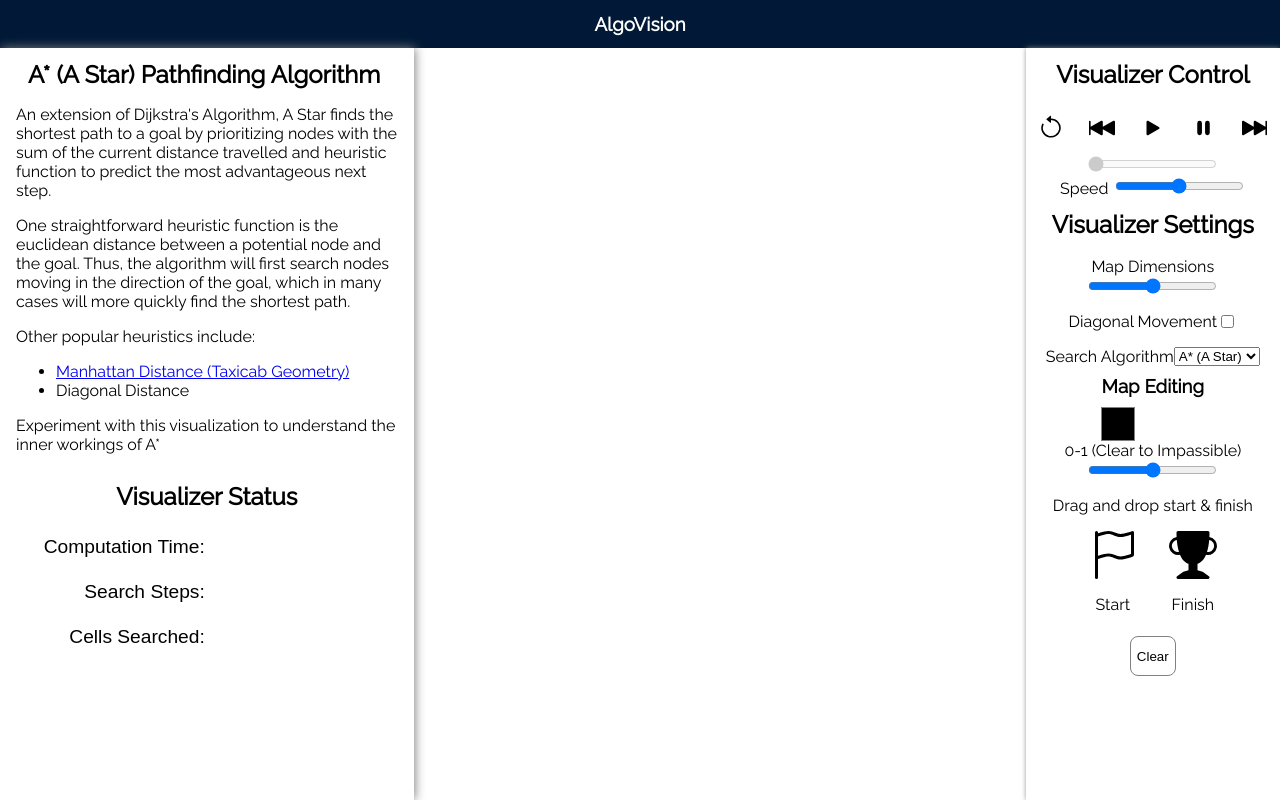
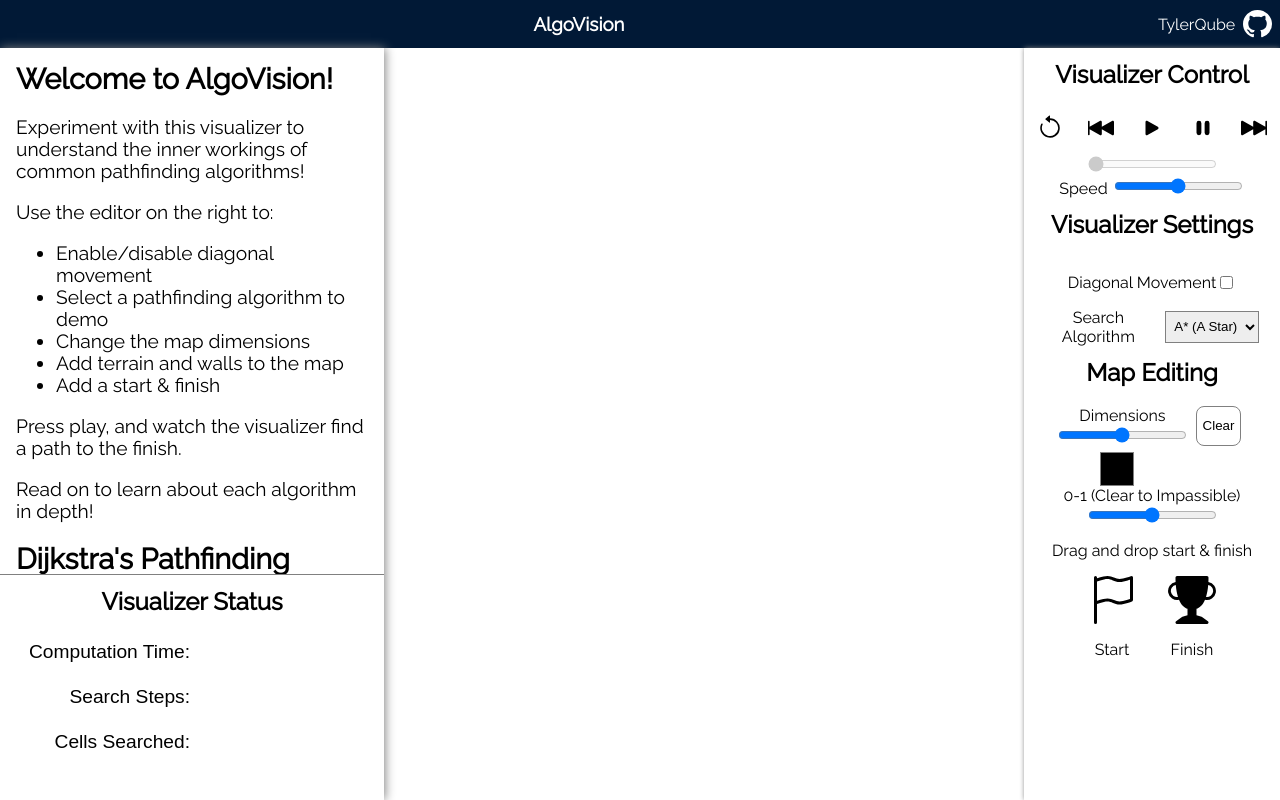
Before and after one commit to TylerQube/AlgoVis, a website: page public/index.html in a window 1280 px wide. Drawn offline with Linux system fonts and the light colour scheme.

Commit message:
Update landing page. Add algorithm descriptions. Reorganize editor controls.

```diff
--- a/public/css/algo-vis.css
+++ b/public/css/algo-vis.css
@@ -66,6 +66,10 @@
   color: red;
 }
 
+#vis-stats {
+  border-top: 1px solid gray;
+}
+
 #vis-stats table {
   font-size: 1.2em;
   font-family:Arial, Helvetica, sans-serif;
@@ -83,3 +87,14 @@
 #vis-stats td p {
   margin: 0.5em 0;
 }
+
+#algo-control {
+  padding: 0;
+}
+
+#algo-text {
+  height: 70%;
+  overflow-y: scroll;
+  padding: 0 1rem;
+  font-size: 120%;
+}
--- a/public/css/style.css
+++ b/public/css/style.css
@@ -18,6 +18,11 @@ html, body {
   display: flex;
   justify-content: center;
   align-items: center;
+}
+
+.flex-row-spread {
+  align-items: center;
+  justify-content: space-between;
 }
 
 .flex-col-start {
@@ -86,6 +91,21 @@ html, body {
   height: 100%;
 }
 
+#github-icon {
+  width: 1.8em;
+  margin: 0 0.5em;
+}
+
+#github-link {
+  text-decoration: none;
+  cursor:pointer;
+  color: white;
+}
+
+.icon-white {
+  color:white;
+}
+
 .btn:disabled {
   cursor: not-allowed;
 }
@@ -95,7 +115,7 @@ fieldset {
 }
 
 h1, h2, h3, h4, h5, h6 {
-  margin: 0.5em;
+  margin: 0.5em 0;
 }
 
 img#finish-icon, img#start-icon {
@@ -103,3 +123,15 @@ img#finish-icon, img#start-icon {
   height: 48px;
   cursor: grab;
 }
+
+select {
+  padding: 0.5em 0.3em;
+  border: none;
+  background-color: #eeeeee;
+  border: 1px solid gray;
+  margin: 0 0.5em;
+}
+
+option {
+  padding: 0.5em 0.3em;
+}
--- a/public/index.html
+++ b/public/index.html
@@ -2,22 +2,80 @@
 <html>
   <head>
     <title>AlgoVision</title>
+    <link rel="icon" href="./resources/eyecon.png">
     <link href='https://fonts.googleapis.com/css?family=Raleway' rel='stylesheet'>
     <link rel="stylesheet" href="./css/style.css">
     <link rel="stylesheet" href="./css/spacing.css">
     <link rel="stylesheet" href="./css/algo-vis.css">
   </head>
   <body class="flex-col">
-    <header class="header flex-col  flex-center">
+    <header class="header flex-row flex-row-spread">
+      <div></div>
       <h3>AlgoVision</h3>
+      <div>
+        <a id="github-link" target="_blank" href="https://github.com/TylerQube/AlgoVis" class="flex-row flex-center">
+          <p>TylerQube</p>
+          <img id="github-icon" class="icon-white" src="./resources/github.svg"/>
+        </a>
+      </div>
     </header>
     <main id="main-cont" class="flex-row m0">
       <article id="algo-control" class="even-two-col m0 col-left">
+        <div id="algo-text">
+          <div>
+            <h2>Welcome to AlgoVision!</h2>
+            <p>
+              Experiment with this visualizer to understand the inner workings of
+              common pathfinding algorithms!
+            </p>
+            <p>
+              Use the editor on the right to:
+            </p>
+            <ul>
+              <li>Enable/disable diagonal movement</li>
+              <li>Select a pathfinding algorithm to demo</li>
+              <li>Change the map dimensions</li>
+              <li>Add terrain and walls to the map</li>
+              <li>Add a start & finish</li>
+            </ul>
+            <p>
+              Press play, and watch the visualizer find a path to the finish.<br>
+            </p>
+            <p>Read on to learn about each algorithm in depth!</p>
+          </div>
+          <div>
+            <h2>Dijkstra's Pathfinding Algorithm</h2>
+            <p>
+              One of the earliest published pathfinding algorithms, computer scientist
+              Edsger W. Dijkstra thought up his algorithm in 1956.
+            </p>
+            <p>
+              Given a graph of traversable nodes, Dijkstra's algorithm determines the
+              shortest path between any two nodes.
+            </p>
+            <p>
+              Each iteration, the algorithm selects the next node to explore based on
+              the node with the least total "cost" from the start node, which might
+              be represented in units of time or distance.
+            </p>
+            <p>
+              One weakness of Dijkstra's algorithm is ignorance of which nodes are
+              closer in cost to the finish node.
+            </p>
+            <p>
+              For example, if a graph consists of hundreds of nodes with low costs
+              in the opposite direction as the finish, many of them will be explored
+              before moving in the correct direction.
+            </p>
+            <p>
+              The shortest path will still be found, but in an unnecessarily slow manner.
+            </p>
+          </div>
           <div>
             <h2>A* (A Star) Pathfinding Algorithm</h2>
             <p>
-            An extension of Dijkstra's Algorithm, A Star finds the shortest path
-            to a goal by prioritizing nodes with the sum of the current distance
+              An extension of Dijkstra's Algorithm, A Star addresses its predecessor's weakness
+              by prioritizing nodes with the sum of the current distance
               travelled and heuristic function to predict the most advantageous next step.
             </p>
             <p>
@@ -30,7 +88,7 @@
               <li><a href="https://en.wikipedia.org/wiki/Taxicab_geometry" target="_blank">Manhattan Distance (Taxicab Geometry)</a></li>
               <li>Diagonal Distance</li>
             </ul>
-          <p>Experiment with this visualization to understand the inner workings of A*</p>
+          </div>
         </div>
         <div id="vis-stats" class="flex-col flex-center">
           <h2>Visualizer Status</h2>
@@ -75,9 +133,6 @@
         <h2>Visualizer Settings</h2>
         <form id="vis-settings" disabled="disabled">
           <fieldset id="vis-settings-fieldset" class="flex-col">
-            <label for="vis-dimensions">Map Dimensions</label>
-            <input id="dimensions-slider" name="vis-dimensions" type="range" min="4" max="24" step="1"/>
-            <label for="vis-dimensions" id="grid-size-counter"></label>
             <div class="flex-row m1">
               <label for="diagonal-movement-checkbox">Diagonal Movement</label>
               <input name="diagonal-movement-checkbox" id="diagonal-movement-checkbox" type="checkbox"/>
@@ -90,7 +145,15 @@
                 <option value="greedy">Greedy</option>
               </select>
             </div>
-            <h3>Map Editing</h3>
+            <h2>Map Editing</h2>
+            <div class="flex-row flex-center">
+              <div class="flex-col">
+                <label for="vis-dimensions">Dimensions</label>
+                <input id="dimensions-slider" name="vis-dimensions" type="range" min="4" max="24" step="1"/>
+                <label for="vis-dimensions" id="grid-size-counter"></label>
+              </div>
+              <button id="clear-map-btn" class="btn">Clear</button>
+            </div>
             <div id="terrain-drawing" class="flex-row flex-center">
               <div id="passability-icon"></div>
               <p id="passability-text-display"></p>
@@ -109,11 +172,6 @@
                 <p>Finish</p>
               </div>
             </div>
-            <div class="flex-row">
-              <!-- <button id="confirm-map-btn" class="btn">Confirm</button> -->
-              <!-- <button id="edit-map-btn" class="btn" style="display:none;">Edit</button> -->
-              <button id="clear-map-btn" class="btn">Clear</button>
-            </div>
             <p id="terrain-edit-err"></p>
 
           </fieldset>
```
Also changed, not shown: public/resources/eyecon.png (added), public/resources/github.svg (added). Lines whose indentation alone changed are shown as unchanged.
